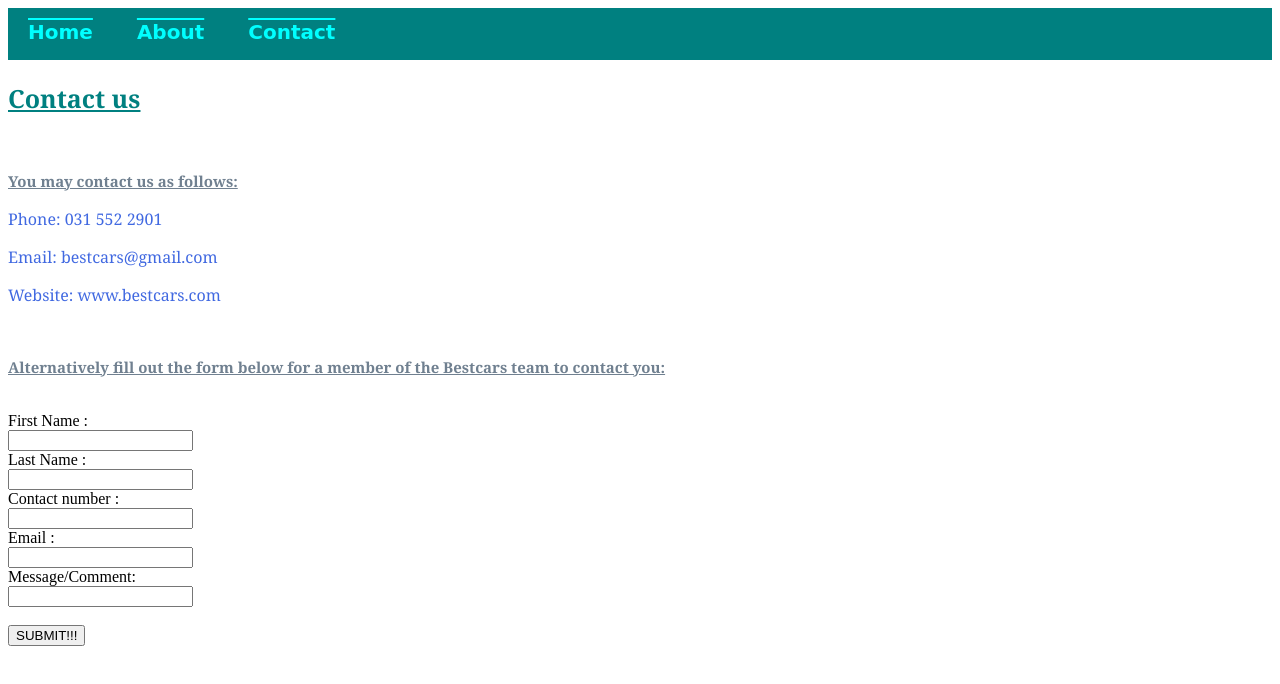
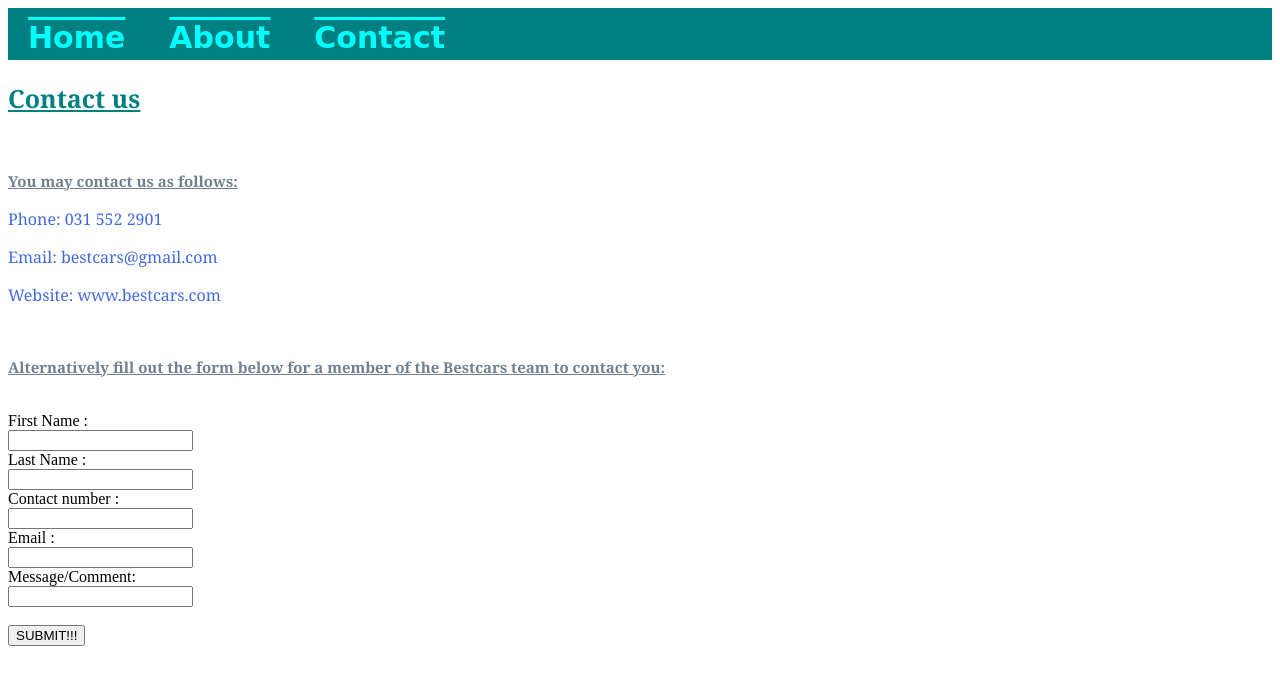
Before and after one commit to lindongovender3-ITvarsity/Module-1-Assesment-6., a plain HTML site: page contact.html in a window 1280 px wide. Drawn offline with Linux system fonts and the light colour scheme.

Commit message:
correctd hyperlink for contact page

```diff
--- a/contact.html
+++ b/contact.html
@@ -6,7 +6,7 @@
       <div id="menu">
             <a href="index.html">Home</a>
             <a href="about.html">About</a>
-            <a href="#">Contact</a>
+            <a href="contact.html">Contact</a>
           </div>
           <h2>Contact us</h2>
           <br>
--- a/style.css
+++ b/style.css
@@ -64,9 +64,9 @@ p{
 #menu a{
     color:cyan;
     font-family:cursive;
-    font-size: 20px;
+    font-size: 30px;
     text-decoration:overline;
-    font-weight: 800;
+    font-weight: 900;
 
     padding-left: 20px;
     padding-right: 20px;
```
Also changed, not shown: golf.html (+1 -1 lines), i30 N.html (+1 -1 lines), merc.html (+1 -1 lines), toyota.html (+1 -1 lines).
